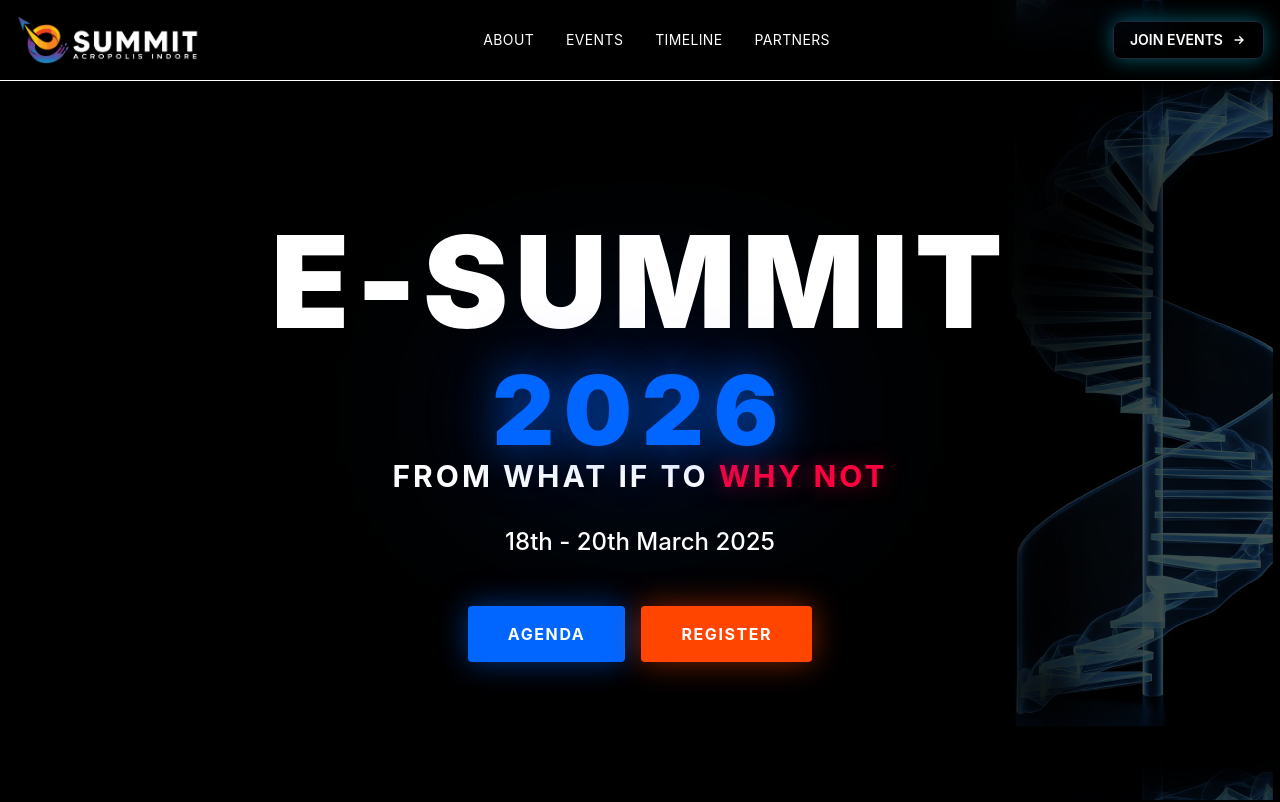
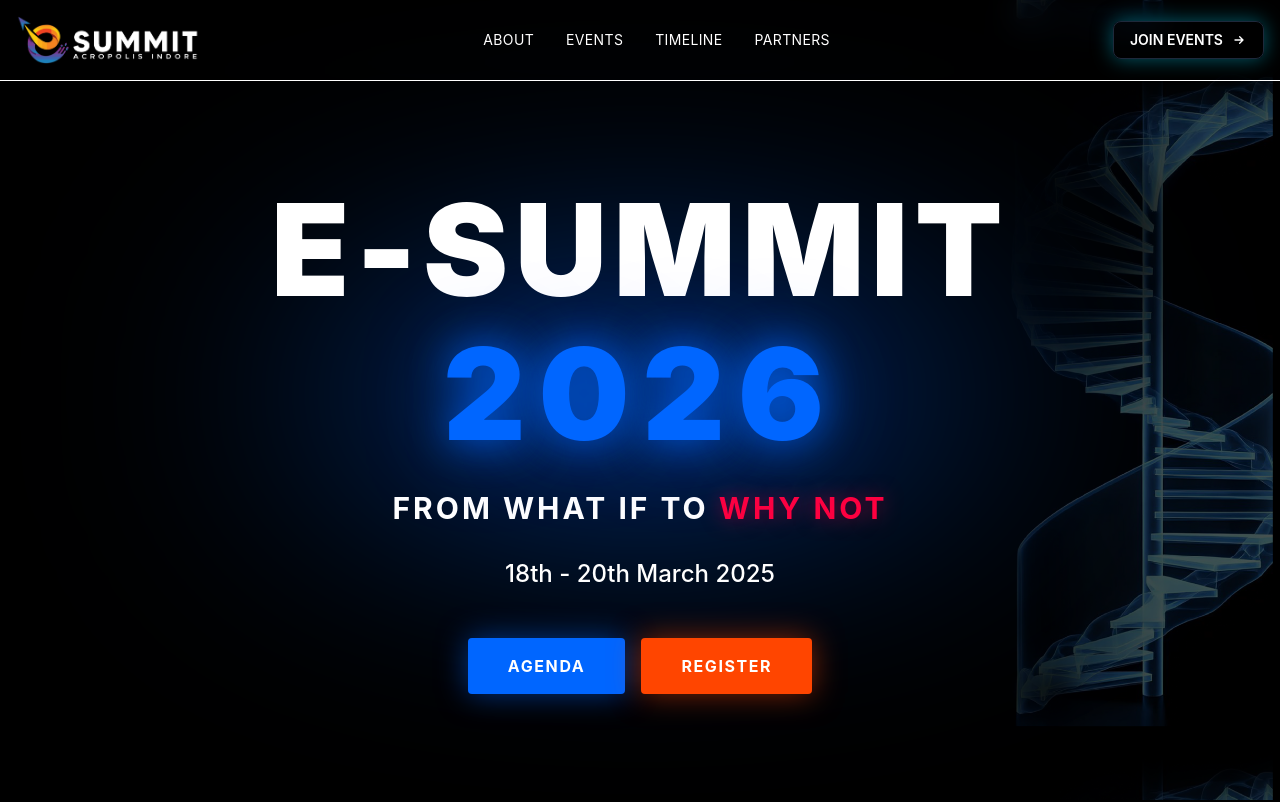
Before and after one commit to Ansh-mick27/AIIHFound_E_summit, a Next.js app: page / in a window 1280 px wide. Shown: the top 802 px of the page. Built offline with nearby package versions, Linux system fonts and the light colour scheme.

Commit message:
Match E-SUMMIT and 2026 font sizes, enhance bluish glow prominence

```diff
--- a/src/components/CyberpunkHero.tsx
+++ b/src/components/CyberpunkHero.tsx
@@ -50,13 +50,13 @@ export default function CyberpunkHero() {
                 </motion.h1>
 
                 {/* 2026 in Blue with Glow Background */}
-                <div className="relative inline-block">
-                    {/* Bluish Glow Background Behind 2026 */}
+                <div className="relative inline-block mb-8">
+                    {/* Bluish Glow Background Behind 2026 - More Prominent */}
                     <div
                         className="absolute inset-0 blur-3xl -z-10"
                         style={{
-                            background: 'radial-gradient(ellipse, rgba(0, 102, 255, 0.4) 0%, rgba(0, 102, 255, 0.2) 40%, transparent 70%)',
-                            transform: 'scale(1.5)'
+                            background: 'radial-gradient(ellipse, rgba(0, 102, 255, 0.7) 0%, rgba(0, 102, 255, 0.4) 50%, transparent 80%)',
+                            transform: 'scale(2)'
                         }}
                     />
 
@@ -64,10 +64,10 @@ export default function CyberpunkHero() {
                         initial={{ opacity: 0, y: 20 }}
                         animate={{ opacity: 1, y: 0 }}
                         transition={{ duration: 0.6, delay: 0.1 }}
-                        className="text-6xl md:text-7xl lg:text-8xl font-black"
+                        className="text-6xl md:text-8xl lg:text-9xl font-black"
                         style={{
                             color: '#0066FF',
-                            textShadow: '0 0 40px rgba(0, 102, 255, 0.6), 0 0 80px rgba(0, 102, 255, 0.3)',
+                            textShadow: '0 0 40px rgba(0, 102, 255, 0.8), 0 0 80px rgba(0, 102, 255, 0.5)',
                             letterSpacing: '0.1em'
                         }}
                     >
```
